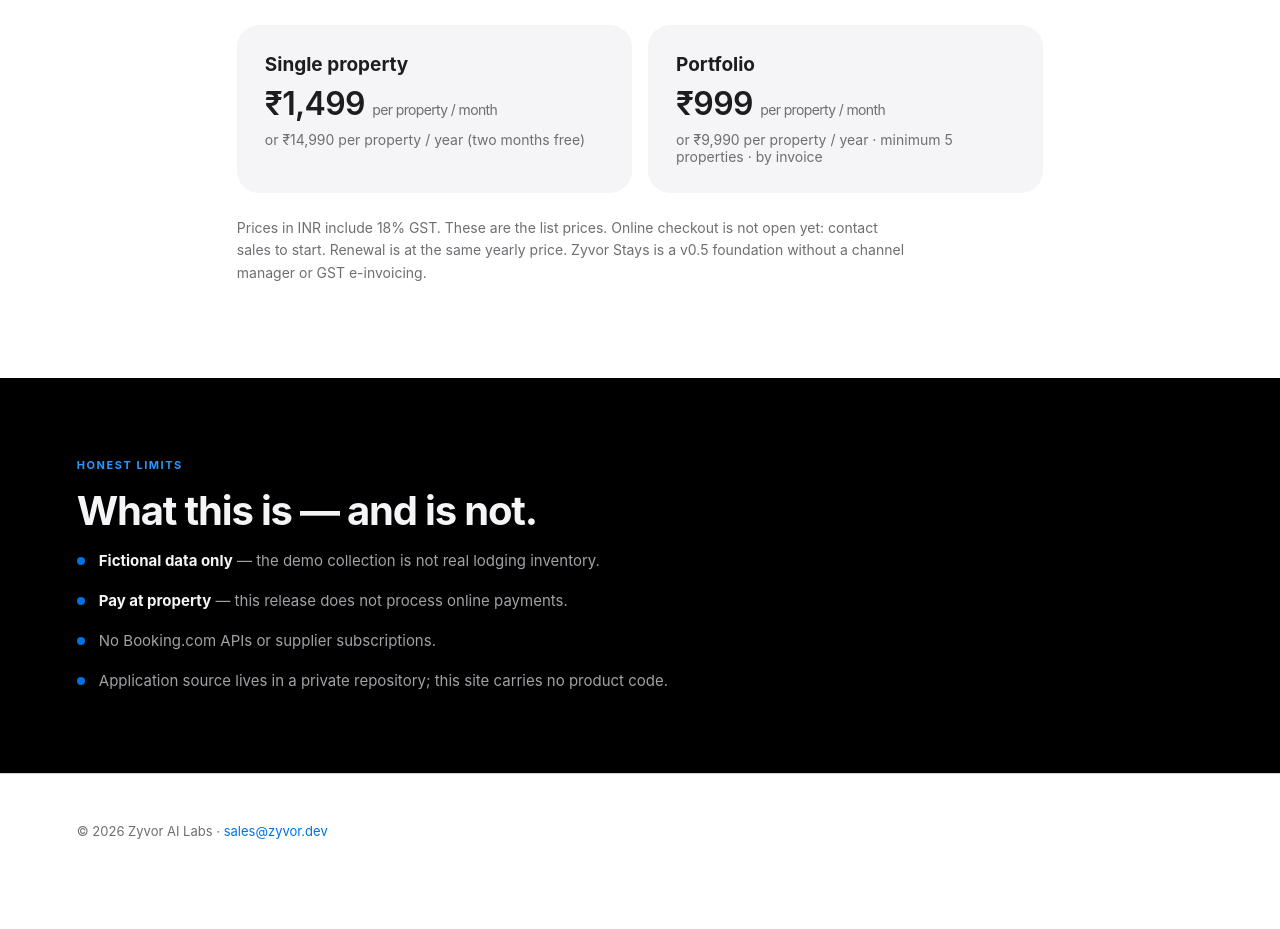
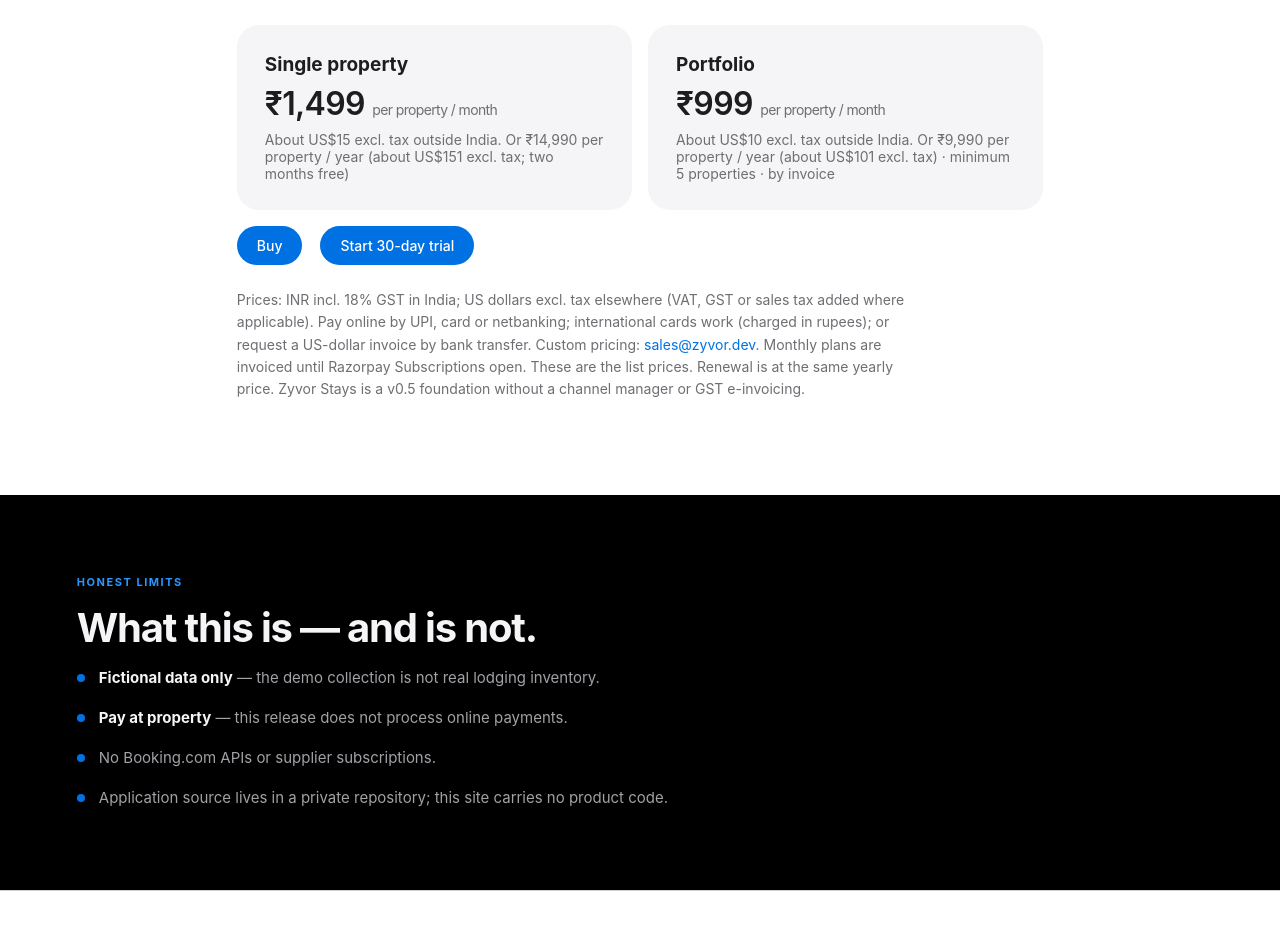
Before and after one commit to zyvorai/zyvor-stays-site, a plain HTML site: page index.html in a window 1280 px wide. Shown: the part 2883-3812 px from the top of the page. Before the commit the page ends 3771 px from the top, so only its background shows below. Drawn offline with Linux system fonts and the light colour scheme.

Commit message:
Worldwide prices: INR incl. GST in India, US dollars excl. tax elsewhere
Co-Authored-By: Claude Sonnet 5.5 <noreply@anthropic.com>

```diff
--- a/index.html
+++ b/index.html
@@ -83,15 +83,16 @@
     <article>
       <h3>Single property</h3>
       <p class="price">&#8377;1,499 <small>per property / month</small></p>
-      <p class="sub">or &#8377;14,990 per property / year (two months free)</p>
+      <p class="sub">About US$15 excl. tax outside India. Or &#8377;14,990 per property / year (about US$151 excl. tax; two months free)</p>
     </article>
     <article>
       <h3>Portfolio</h3>
       <p class="price">&#8377;999 <small>per property / month</small></p>
-      <p class="sub">or &#8377;9,990 per property / year &middot; minimum 5 properties &middot; by invoice</p>
+      <p class="sub">About US$10 excl. tax outside India. Or &#8377;9,990 per property / year (about US$101 excl. tax) &middot; minimum 5 properties &middot; by invoice</p>
     </article>
   </div>
-  <p class="fine">Prices in INR include 18% GST. These are the list prices. Online checkout is not open yet: contact sales to start. Renewal is at the same yearly price. Zyvor Stays is a v0.5 foundation without a channel manager or GST e-invoicing.</p>
+  <p class="cta"><a class="pill" href="https://zyvor.dev/buy">Buy</a><a class="pill" href="mailto:sales@zyvor.dev?subject=Zyvor%20Stays%20trial%20key">Start 30-day trial</a></p>
+  <p class="fine">Prices: INR incl. 18% GST in India; US dollars excl. tax elsewhere (VAT, GST or sales tax added where applicable). Pay online by UPI, card or netbanking; international cards work (charged in rupees); or request a US-dollar invoice by bank transfer. Custom pricing: <a href="mailto:sales@zyvor.dev">sales@zyvor.dev</a>. Monthly plans are invoiced until Razorpay Subscriptions open. These are the list prices. Renewal is at the same yearly price. Zyvor Stays is a v0.5 foundation without a channel manager or GST e-invoicing.</p>
 </section>
 
 <section class="honesty" id="honesty">
```
Also changed, not shown: 1 other file.
